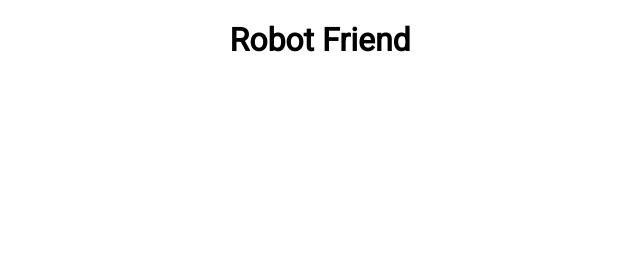
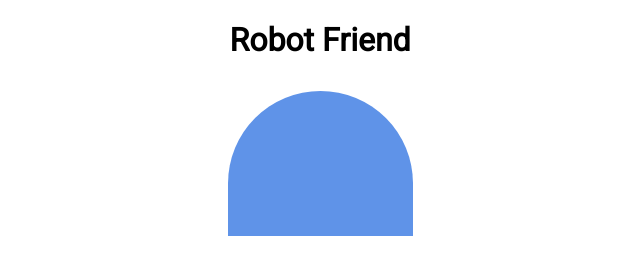
Before and after one commit to Spawn9986/Learning-Journey, a plain HTML site: page Section 7 Z2M CSS/index.html in a window 1280 px wide. Shown: the whole page, without its empty margins (320-960 px from the left). Drawn offline with Linux system fonts and the light colour scheme.

Commit message:
added background color and the head

```diff
--- a/Section 7 Z2M CSS/style.css
+++ b/Section 7 Z2M CSS/style.css
@@ -3,8 +3,39 @@ h1 {
 	font-family: 'Roboto', sans-serif;
 }
 
+/* robot
+	head
+		leftEye
+		rightEye
+	upperBody
+		leftArm
+		torso
+		rightArm
+	lowerBody
+		leftLeg
+		rightLeg */
 
-/* background-color: #5f93e8 */
+.head,
+.leftArm,
+.torso,
+.rightArm,
+.leftLeg,
+.rightLeg {
+	background-color: #5f93e8;
+}
+
+.robot {
+	display: flex;
+	flex-direction: column;
+	align-items: center;
+}
+
+.head {
+	width: 185px;
+	height: 145px;
+	border-radius: 50em 50em 0px 0px;
+	margin: 10px;
+}
 
 .head:hover {
     transition: 1s ease-in-out;
```
